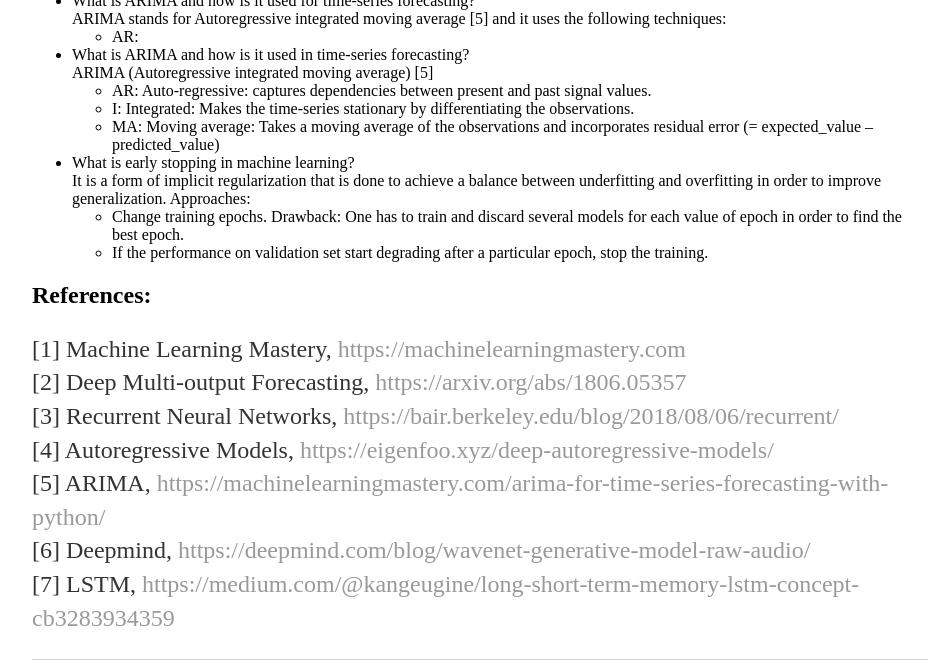
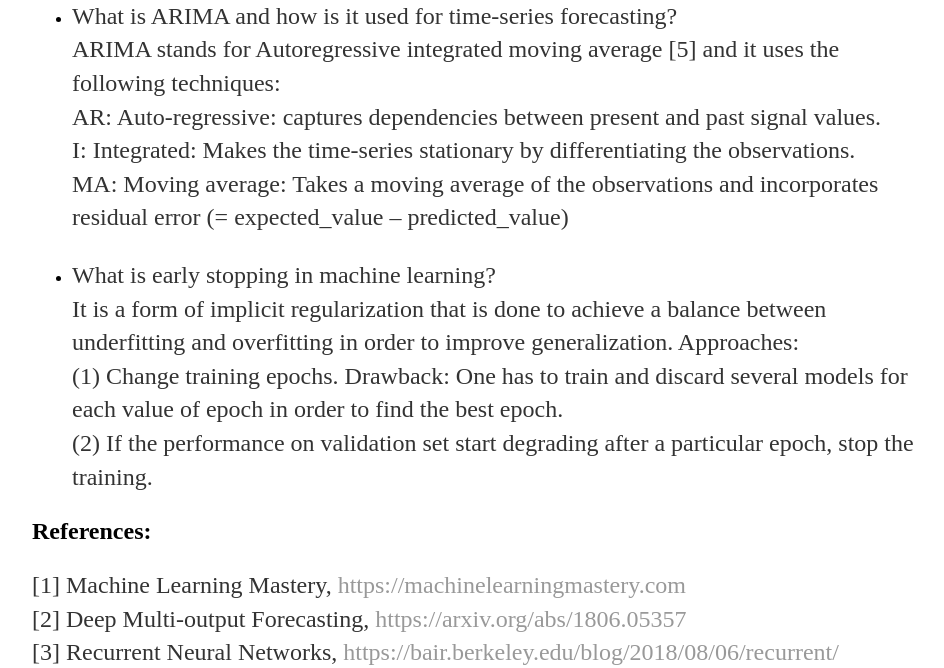
Before and after one commit to hadiahameed/hadiahameed.github.io, a Jekyll site: the page built from _posts/2019-09-01-episode1.md, in a window 1280 px wide and 900 px high, scrolled down 918 px, cut to the strip 232-900 px from the top of the window. Shown: the whole strip, without its empty margins (160-1104 px from the left). Built offline with Jekyll 4.4.1, drawn with Linux system fonts in a browser that asks for light colours.

Commit message:
Update 2019-09-01-episode1.md

```diff
--- a/_posts/2019-09-01-episode1.md
+++ b/_posts/2019-09-01-episode1.md
@@ -28,18 +28,14 @@ ARN architecture [6]       |  RNN architecture [7]
 
 + What is ARIMA and how is it used for time-series forecasting?
 ARIMA stands for Autoregressive integrated moving average [5] and it uses the following techniques:
-  + AR:
-
-+ What is ARIMA and how is it used in time-series forecasting?
-ARIMA (Autoregressive integrated moving average) [5]
-    * AR:  Auto-regressive: captures dependencies between present and past signal values.
-    * I: Integrated: Makes the time-series stationary by differentiating the observations.
-    * MA: Moving average: Takes a moving average of the observations and incorporates residual error (= expected_value –    predicted_value)
+AR:  Auto-regressive: captures dependencies between present and past signal values.
+I: Integrated: Makes the time-series stationary by differentiating the observations.
+MA: Moving average: Takes a moving average of the observations and incorporates residual error (= expected_value –    predicted_value)
 
  + What is early stopping in machine learning?
- It is a form of implicit regularization that is done to achieve a balance between underfitting and overfitting in order to improve generalization. Approaches:
-    - Change training epochs. Drawback: One has to train and discard several models for each value of epoch in order to find the best epoch.
-    - If the performance on validation set start degrading after a particular epoch, stop the training.
+It is a form of implicit regularization that is done to achieve a balance between underfitting and overfitting in order to improve generalization. Approaches:
+(1) Change training epochs. Drawback: One has to train and discard several models for each value of epoch in order to find the best epoch.
+(2) If the performance on validation set start degrading after a particular epoch, stop the training.
 
 
 ## References:
```
